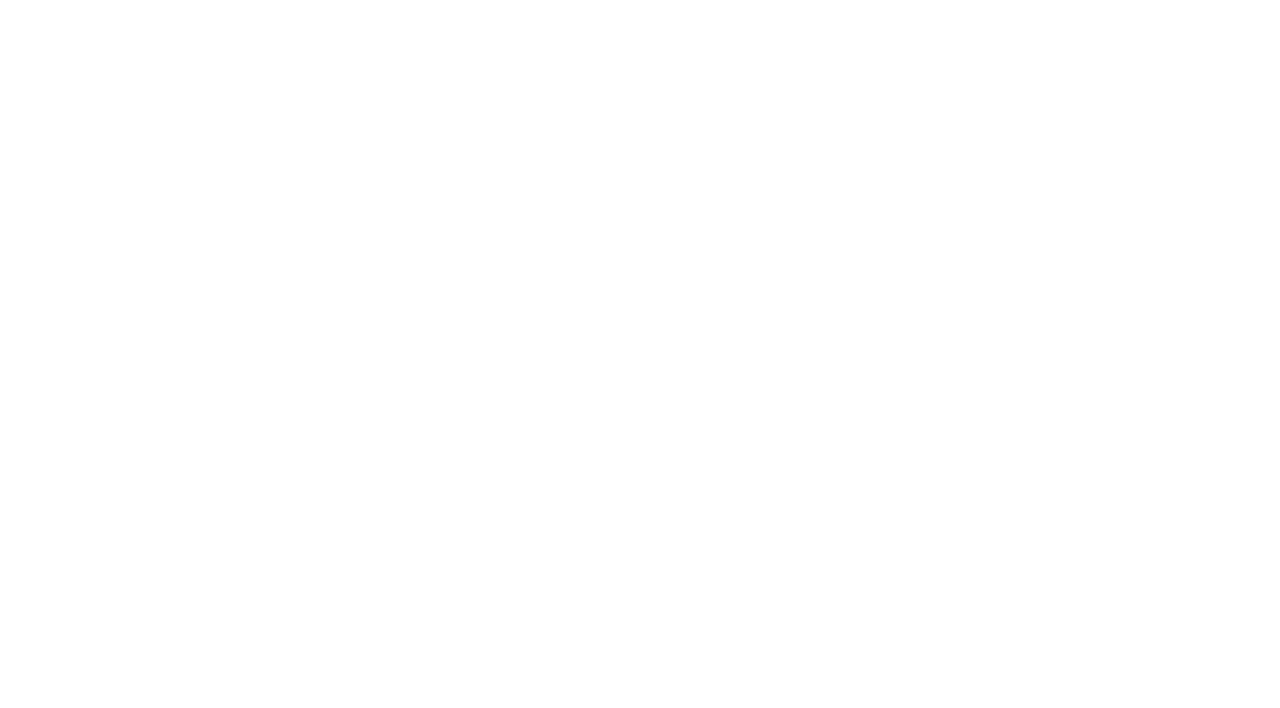
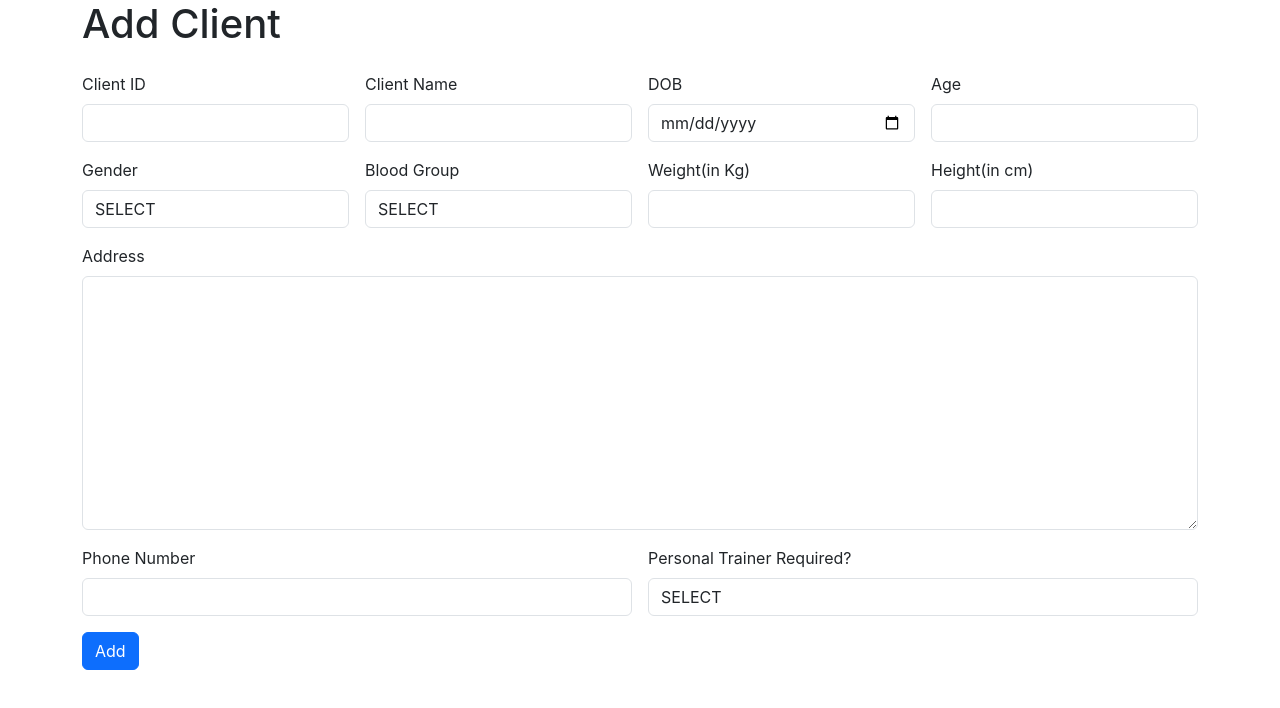
Before and after one commit to Sree1710/gym-app-frontend, a React (Create React App) app: page / in a window 1280 px wide. Shown: the top 708 px of the page. Built offline with nearby package versions, Linux system fonts and the light colour scheme.

Commit message:
AddClient component completed

```diff
--- a/package.json
+++ b/package.json
@@ -6,6 +6,7 @@
     "@testing-library/jest-dom": "^5.17.0",
     "@testing-library/react": "^13.4.0",
     "@testing-library/user-event": "^13.5.0",
+    "axios": "^1.5.1",
     "react": "^18.2.0",
     "react-dom": "^18.2.0",
     "react-scripts": "5.0.1",
--- a/src/App.js
+++ b/src/App.js
@@ -1,9 +1,10 @@
 import './App.css';
+import AddClient from './Components/AddClient';
 
 function App() {
   return (
     <div>
-
+    <AddClient/>
     </div>
   );
 }
--- a/src/Components/AddClient.jsx
+++ b/src/Components/AddClient.jsx
@@ -1,8 +1,112 @@
-import React from 'react'
+import axios from 'axios'
+import React, { useState } from 'react'
 
 const AddClient = () => {
+    const [inputField,setInputField]=useState(
+        {clientID:"",clientName:"",clientDOB:"",clientAge:"",clientGender:"",bloodGroup:"",clientWeight:"",clientHeight:"",phoneNumber:"",Address:"",personalTrainerReq:""}
+    )
+
+    const apilink="http://localhost:3001/addg"
+
+    const inputHandler=(event)=>{
+        setInputField({...inputField,[event.target.name]:event.target.value})
+    }
+
+    const readValue=()=>{
+        console.log(inputField)
+        axios.post(apilink,inputField).then(
+            (Response)=>{
+                if (Response.data.status=="success") {
+                    alert("Inserted Successfully")
+                    setInputField({clientID:"",clientName:"",clientDOB:"",clientAge:"",clientGender:"",bloodGroup:"",clientWeight:"",clientHeight:"",phoneNumber:"",Address:"",personalTrainerReq:""})
+
+                } else {
+                    alert("Something Went Wrong")
+                }
+            }
+        )
+
+    }
   return (
-    <div>AddClient</div>
+    <div>
+        <div className="container">
+            <div className="row">
+                <div className="col col-12 col-sm-12 col-md-12 col-lg-12 col-xl-12 col-xxl-12">
+                    <div className="row g-3">
+                        <div className="col col-12 col-sm-12 col-md-12 col-lg-12 col-xl-12 col-xxl-12">
+                            <h1>Add Client</h1>
+                        </div>
+                        <div className="col col-12 col-sm-12 col-md-3 col-lg-3 col-xl-3 col-xxl-3">
+                            <label htmlFor="" className="form-label">Client ID</label>
+                            <input onChange={inputHandler} type="text" className="form-control" name="clientID" value={inputField.clientID} />
+                        </div>
+                        <div className="col col-12 col-sm-12 col-md-3 col-lg-3 col-xl-3 col-xxl-3">
+                            <label htmlFor="" className="form-label">Client Name</label>
+                            <input onChange={inputHandler} type="text" className="form-control" name="clientName" value={inputField.clientName} />
+                        </div>
+                        <div className="col col-12 col-sm-12 col-md-3 col-lg-3 col-xl-3 col-xxl-3">
+                            <label htmlFor="" className="form-label">DOB</label>
+                            <input onChange={inputHandler} type="date" name="clientDOB" id="" className="form-control" value={inputField.clientDOB} />
+                        </div>
+                        <div className="col col-12 col-sm-12 col-md-3 col-lg-3 col-xl-3 col-xxl-3">
+                            <label htmlFor="" className="form-label">Age</label>
+                            <input onChange={inputHandler} type="text" className="form-control" name="clientAge" value={inputField.clientAge} />
+                        </div>
+                        <div className="col col-12 col-sm-12 col-md-3 col-lg-3 col-xl-3 col-xxl-3">
+                            <label htmlFor="" className="form-label">Gender</label>
+                            <select onChange={inputHandler} name="clientGender" id="" className="form-control" value={inputField.clientGender}>
+                                <option value="SELECT">SELECT</option>
+                                <option value="Male">Male</option>
+                                <option value="Female">Female</option>
+                                <option value="Transgender">Transgender</option>
+                            </select>
+                        </div>
+                        <div className="col col-12 col-sm-12 col-md-3 col-lg-3 col-xl-3 col-xxl-3">
+                            <label htmlFor="" className="form-label">Blood Group</label>
+                            <select onChange={inputHandler} name="bloodGroup" id="" className="form-control" value={inputField.bloodGroup}>
+                                <option value="SELECT">SELECT</option>
+                                <option value="A+">A+</option>
+                                <option value="B+">B+</option>
+                                <option value="O+">O+</option>
+                                <option value="A-">A-</option>
+                                <option value="B-">B-</option>
+                                <option value="O-">O-</option>
+                                <option value="AB+">AB+</option>
+                                <option value="AB-">AB-</option>
+                            </select>
+                        </div>
+                        <div className="col col-12 col-sm-12 col-md-3 col-lg-3 col-xl-3 col-xxl-3">
+                            <label htmlFor="" className="form-label">Weight(in Kg)</label>
+                            <input onChange={inputHandler} type="text" className="form-control" name="clientWeight" value={inputField.clientWeight}/>
+                        </div>
+                        <div className="col col-12 col-sm-12 col-md-3 col-lg-3 col-xl-3 col-xxl-3">
+                            <label htmlFor="" className="form-label">Height(in cm)</label>
+                            <input onChange={inputHandler} type="text" className="form-control" name="clientHeight" value={inputField.clientHeight} />
+                        </div>
+                        <div className="col col-12 col-sm-12 col-md-12 col-lg-12 col-xl-12 col-xxl-12">
+                            <label htmlFor="" className="form-label">Address</label>
+                            <textarea onChange={inputHandler} name="Address" id="" cols="30" rows="10" className="form-control" value={inputField.Address}></textarea>
+                        </div>
+                        <div className="col col-12 col-sm-12 col-md-6 col-lg-6 col-xl-6 col-xxl-6">
+                            <label htmlFor="" className="form-label">Phone Number</label>
+                            <input onChange={inputHandler} type="text" className="form-control" name="phoneNumber" value={inputField.phoneNumber} />
+                        </div>
+                        <div className="col col-12 col-sm-12 col-md-6 col-lg-6 col-xl-6 col-xxl-6">
+                            <label htmlFor="" className="form-label">Personal Trainer Required?</label>
+                            <select onChange={inputHandler} name="personalTrainerReq" id="" className="form-control" value={inputField.personalTrainerReq}>
+                                <option value="SELECT">SELECT</option>
+                                <option value="No">No</option>
+                                <option value="Yes">Yes</option>
+                            </select>
+                        </div>
+                        <div className="col col-12 col-sm-12 col-md-3 col-lg-3 col-xl-3 col-xxl-3">
+                            <button onClick={readValue} className="btn btn-primary">Add</button>
+                        </div>
+                    </div>
+                </div>
+            </div>
+        </div>
+    </div>
   )
 }
 
```
Also changed, not shown: 1 other file (tests, documents, lock files or other folders).
